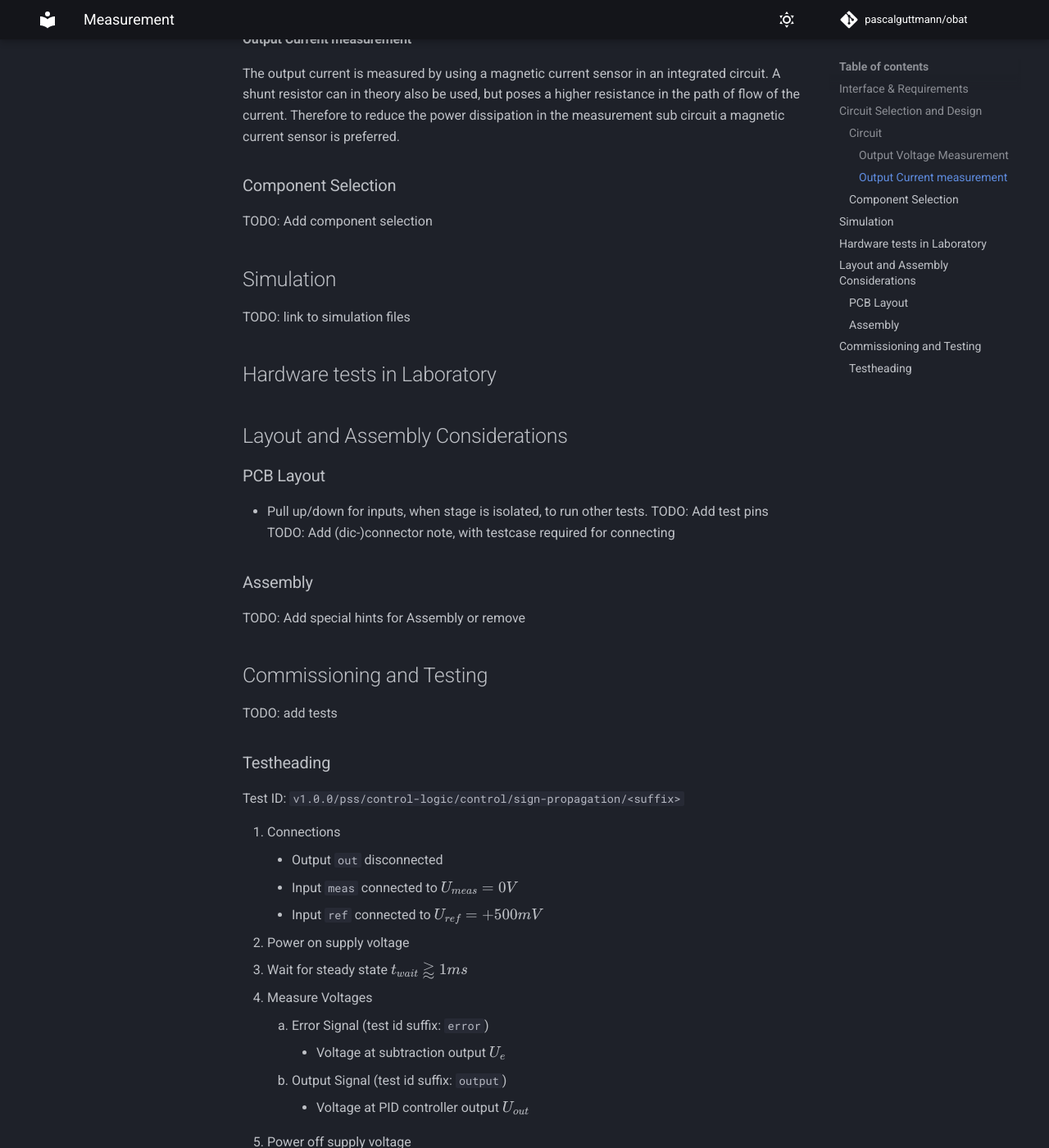
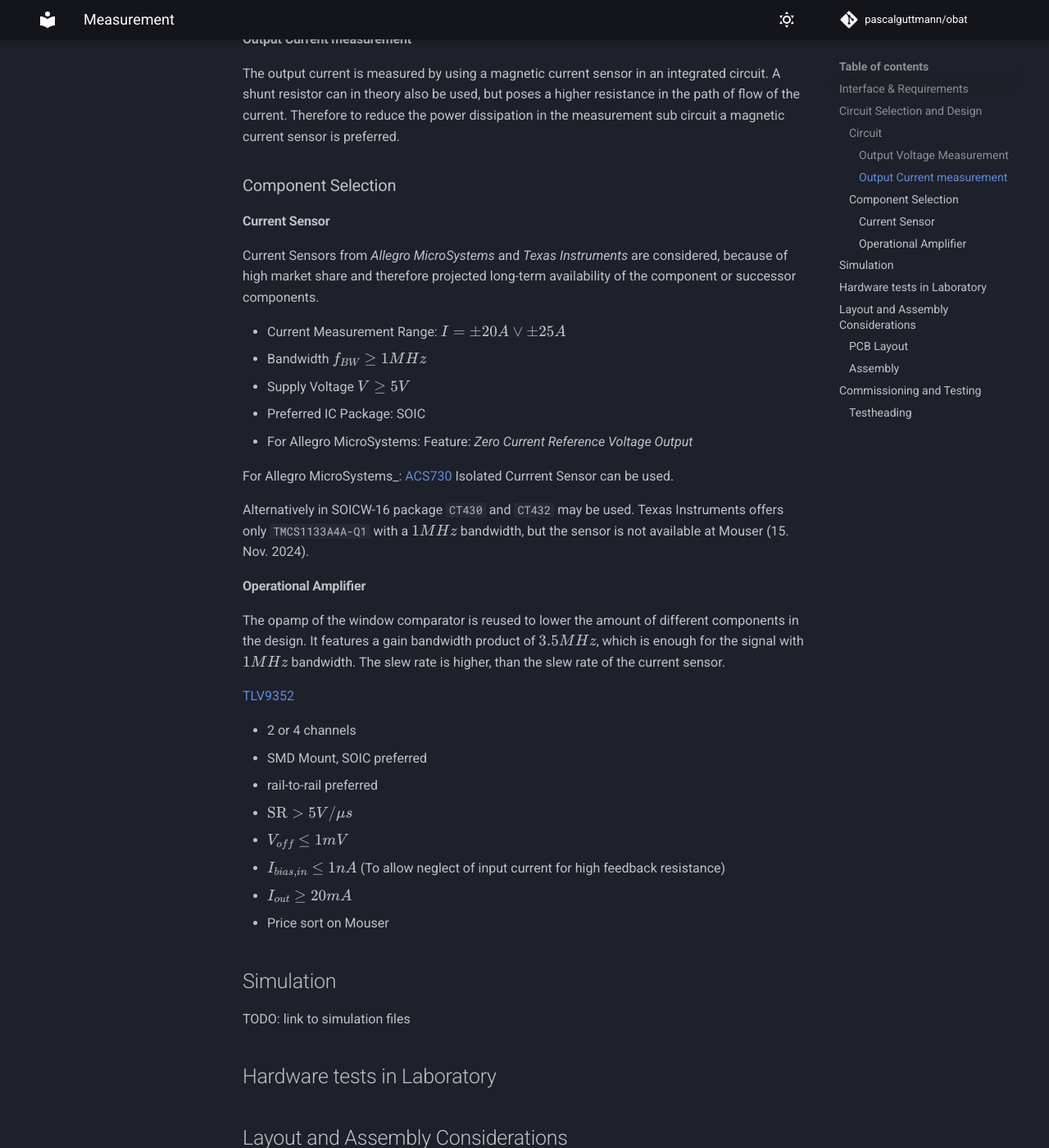
Before and after one commit to pascalguttmann/obat, an MkDocs documentation site: the page built from docs/design/pss/meas/meas.md, in a window 1280 px wide and 1400 px high, scrolled down 1009 px. Shown: the whole window at 82% size. Built offline with MkDocs 1.6.1 and Material for MkDocs 9.7.7, drawn with Linux system fonts in a browser that asks for light colours; comment, search, counter and statistics services are not loaded.

Commit message:
add meas component selection

```diff
--- a/docs/design/pss/meas/meas.md
+++ b/docs/design/pss/meas/meas.md
@@ -45,7 +45,43 @@
 
 ### Component Selection
 
-TODO: Add component selection
+#### Current Sensor
+
+Current Sensors from _Allegro MicroSystems_ and _Texas Instruments_ are
+considered, because of high market share and therefore projected long-term
+availability of the component or successor components.
+
+- Current Measurement Range: $I = \pm 20A \lor \pm 25A$
+- Bandwidth $f_{BW} \geq 1 MHz$
+- Supply Voltage $V \geq 5V$
+- Preferred IC Package: SOIC
+- For Allegro MicroSystems: Feature: _Zero Current Reference Voltage Output_
+
+For Allegro MicroSystems_: [ACS730] Isolated Currrent Sensor can be used.
+
+Alternatively in SOICW-16 package `CT430` and `CT432` may be used.
+Texas Instruments offers only `TMCS1133A4A-Q1` with a $1MHz$ bandwidth, but the
+sensor is not available at Mouser (15. Nov. 2024).
+
+[ACS730]: https://mou.sr/3YOkQ98
+
+#### Operational Amplifier
+
+The opamp of the window comparator is reused to lower the amount of different
+components in the design. It features a gain bandwidth product of $3.5MHz$,
+which is enough for the signal with $1MHz$ bandwidth.
+The slew rate is higher, than the slew rate of the current sensor.
+
+[TLV9352](https://mou.sr/3BJsKZm)
+
+- 2 or 4 channels
+- SMD Mount, SOIC preferred
+- rail-to-rail preferred
+- $\text{SR} > 5V / \mu s$
+- $V_{off} \leq 1mV$
+- $I_{bias, in} \leq 1nA$ (To allow neglect of input current for high feedback resistance)
+- $I_{out} \geq 20mA$
+- Price sort on Mouser
 
 ## Simulation
 
```
